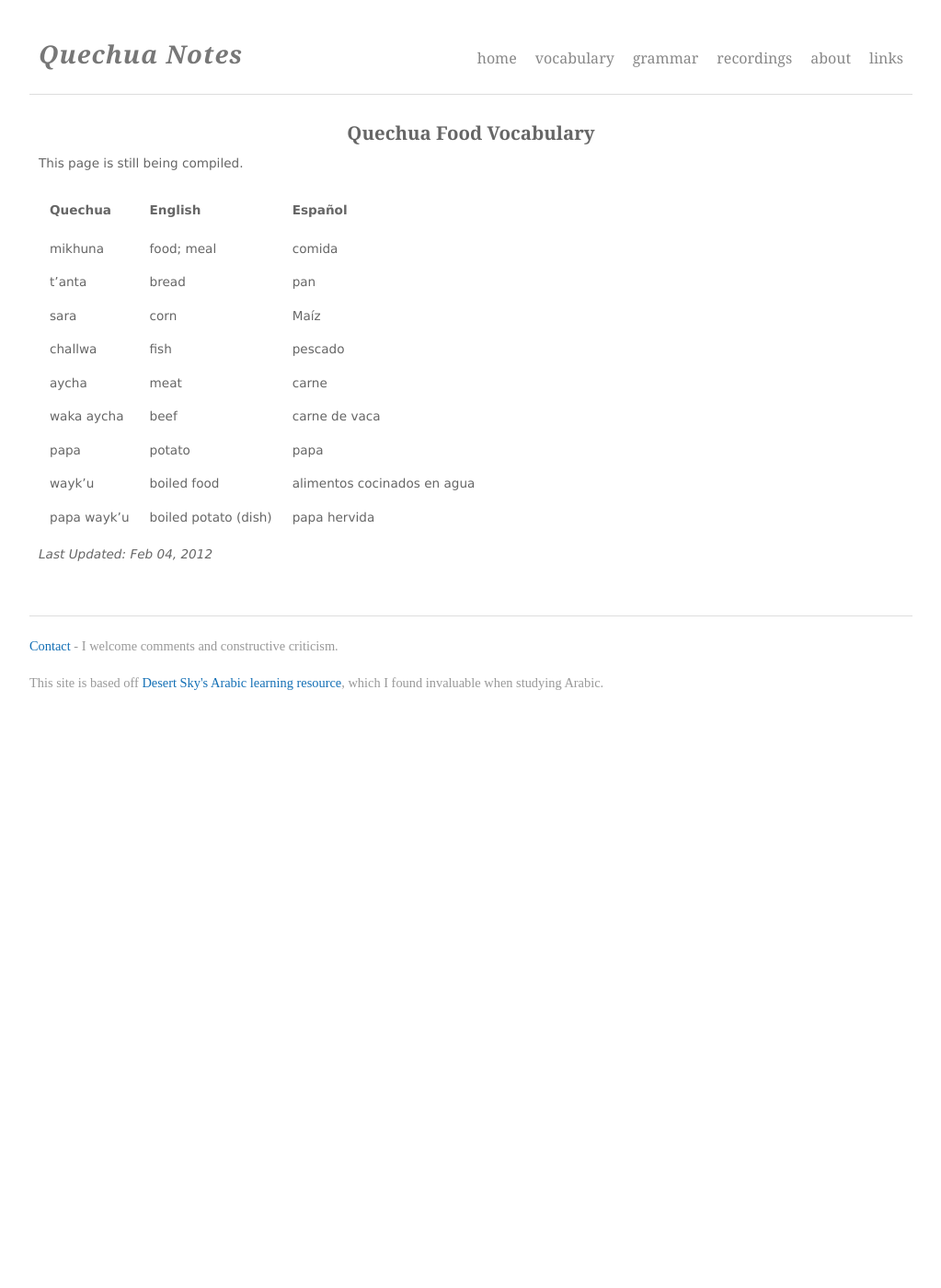
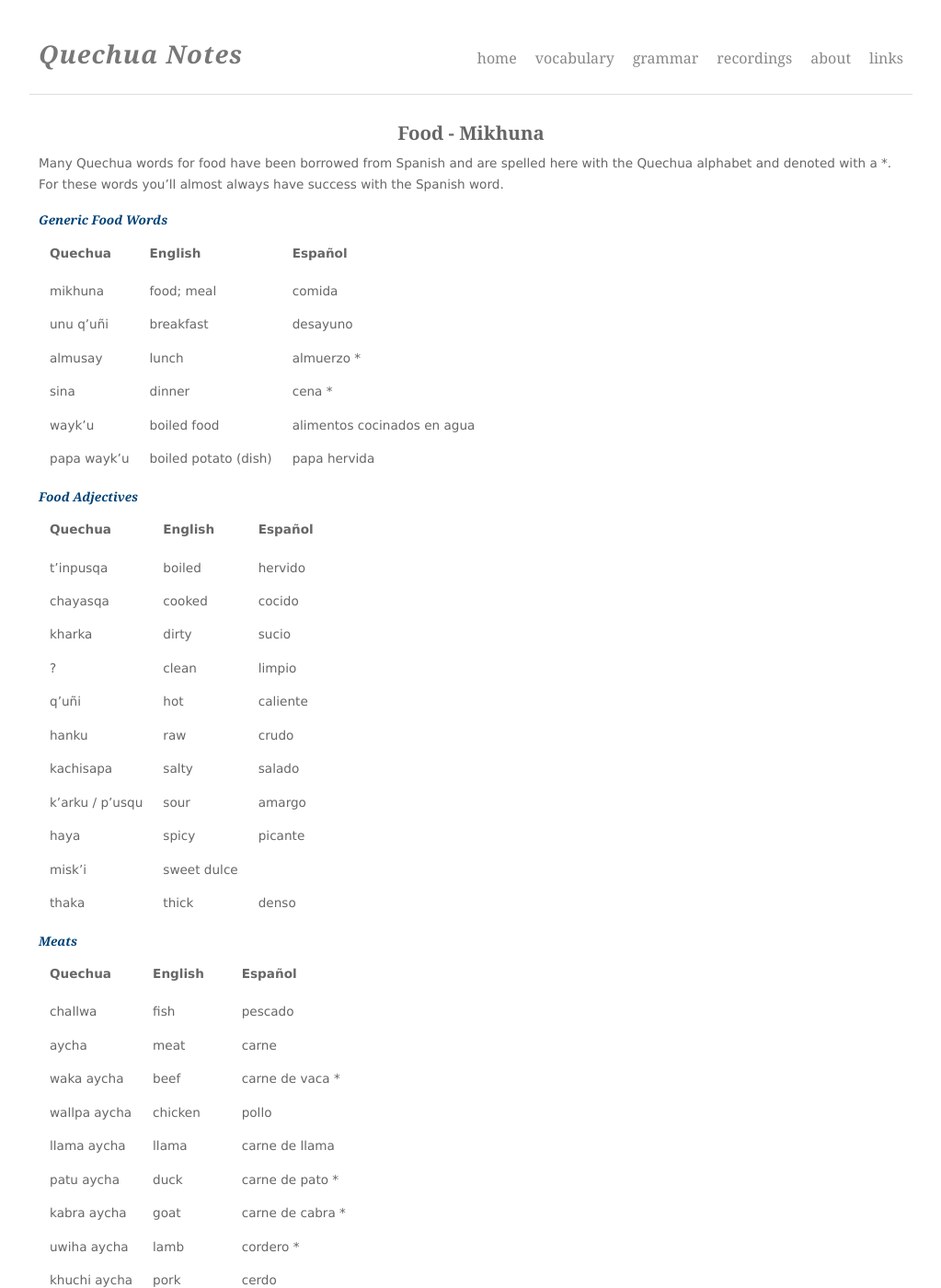
Before and after one commit to Ramblurr/Quechua, a Jekyll site: the page built from food.markdown, in a window 1280 px wide and 1400 px high. Shown: the whole window at 92% size, without its empty margins (128-1151 px from the left). Built offline with Jekyll 4.4.1, drawn with Linux system fonts in a browser that asks for light colours; Markdown is read by kramdown in place of the engine named in the settings; some of the changed text lies outside the part shown.

Commit message:
Add more food vocabulary and update index

```diff
--- a/food.markdown
+++ b/food.markdown
@@ -3,21 +3,88 @@ layout: index
 title: Food - Quechua Language Notes
 ---
 
-# Quechua Food Vocabulary
+# Food - Mikhuna
 
-This page is still being compiled.
+Many Quechua words for food have been borrowed from Spanish and are spelled
+here with the Quechua alphabet and denoted with a \*. For these words you'll
+almost always have success with the Spanish word.
+
+### Generic Food Words
 
 | Quechua | English | Español |
 |:--------|:--------|:-----
 | mikhuna | food; meal | comida
-| t'anta | bread | pan
-| sara | corn | Maíz
-| challwa | fish | pescado
-| aycha | meat | carne
-| waka aycha | beef | carne de vaca
-| papa | potato | papa
+| unu q'uñi | breakfast | desayuno
+| almusay | lunch | almuerzo *
+| sina | dinner | cena *
 | wayk'u  | boiled food | alimentos cocinados en agua
 | papa wayk'u | boiled potato (dish) | papa hervida
 
 
-*Last Updated: Feb 04, 2012*
+### Food Adjectives
+
+| Quechua | English | Español |
+|:--------|:--------|:-----
+| t'inpusqa | boiled | hervido
+| chayasqa | cooked | cocido
+| kharka | dirty | sucio
+| ? | clean | limpio
+| q'uñi | hot | caliente
+| hanku | raw | crudo
+| kachisapa | salty | salado
+| k'arku / p'usqu | sour | amargo
+| haya | spicy | picante
+| misk'i | sweet dulce
+| thaka | thick | denso
+
+### Meats
+
+| Quechua | English | Español |
+|:--------|:--------|:-----
+| challwa | fish | pescado
+| aycha | meat | carne
+| waka aycha | beef | carne de vaca *
+| wallpa aycha | chicken | pollo
+| llama aycha | llama | carne de llama
+| patu aycha | duck | carne de pato *
+| kabra aycha | goat | carne de cabra *
+| uwiha aycha | lamb | cordero *
+| khuchi aycha | pork | cerdo
+| quwi aycha | guinea pig | carne de cuy
+| tripe | ch'unchul | mondongo
+| waqta aycha | ribs | costillas
+| ch'arki | dried meat | cecina
+| challwa | fish | pescado
+
+### Vegetables
+
+| Quechua | English | Español |
+|:--------|:--------|:-----
+| papa | potato | papa
+| sanurya | carrot | zanahoria *
+| kulis | cabbage | repollo
+| chuqllu | corn on the cob | choclo
+| hawas | fava beans | habas *
+| ahu | garlic | ajo *
+| uchu | hot pepper | aji
+| lichuga | lettuce | lechuga *
+| sapallu | squash | zapallo *
+
+
+
+### Grains and Pulses
+
+| Quechua | English | Español |
+|:--------|:--------|:-----
+| t'anta | bread | pan
+| siwara | barley | cebada
+| sara | corn | maíz
+| triyu | wheat | trigo
+| kinwá | quinoa | quinoa
+| arus | rice | arroz *
+| yuyu | wild turnips | nabo
+
+
+
+
+*Last Updated: Apr 21, 2012*
--- a/index.markdown
+++ b/index.markdown
@@ -34,13 +34,14 @@ Looking for something in particular?  Use the Google search box to search this w
 
 Latest updates:
 
+* *2012/04/21* - Add links to PDF textbooks and new food vocabulary
 * *2012/04/19* - New recordings section, added first story (Kundur)
 * *2012/04/18* - Add habitual past tense
 * *2012/03/12* - Add future, imperative and more suffixes.
-* *2012/01/29* - Add some basic verbs, dialogues, and example sentences
 <!---
 Old updates:
 
+* *2012/01/29* - Add some basic verbs, dialogues, and example sentences
 * *2012/01/28* - Add conjugations and suffixes pages
 * *2012/01/27* - Site goes live
 --->
```
